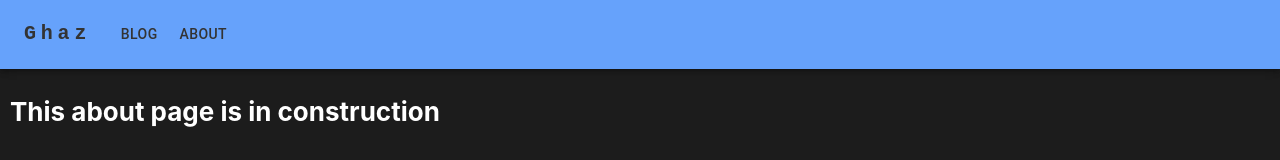
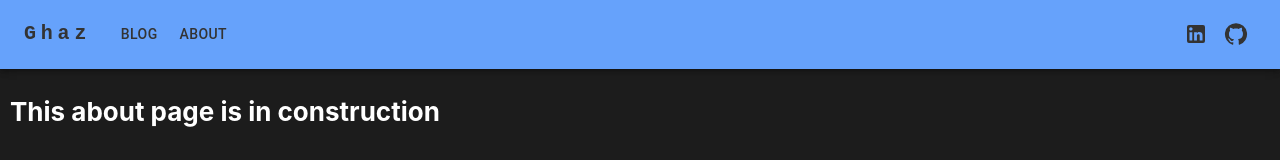
Before and after one commit to GhazTools/Blog, a React (Create React App) app: page /about in a window 1280 px wide. Shown: the top 160 px of the page. Built offline with nearby package versions, Linux system fonts and the light colour scheme.

Commit message:
add icons

```diff
--- a/src/components/header.tsx
+++ b/src/components/header.tsx
@@ -10,6 +10,8 @@
 import Typography from "@mui/material/Typography";
 import * as React from "react";
 import { Link } from "react-router-dom";
+import LinkedInIcon from "@mui/icons-material/LinkedIn";
+import GitHubIcon from "@mui/icons-material/GitHub";
 
 interface iPage {
     name: string;
@@ -170,6 +172,24 @@
                             </Link>
                         ))}
                     </Box>
+                    <Box sx={{ flexGrow: 0 }}>
+                        <IconButton
+                            href="https://www.linkedin.com/in/GhazanfarShahbaz"
+                            target="_blank"
+                            aria-label="LinkedIn"
+                            sx={{ color: "#333333" }}
+                        >
+                            <LinkedInIcon />
+                        </IconButton>
+                        <IconButton
+                            href="https://github.com/GhazanfarShahbaz"
+                            target="_blank"
+                            aria-label="GitHub"
+                            sx={{ color: "#333333" }}
+                        >
+                            <GitHubIcon />
+                        </IconButton>
+                    </Box>
                 </Toolbar>
             </Container>
         </AppBar>
```
